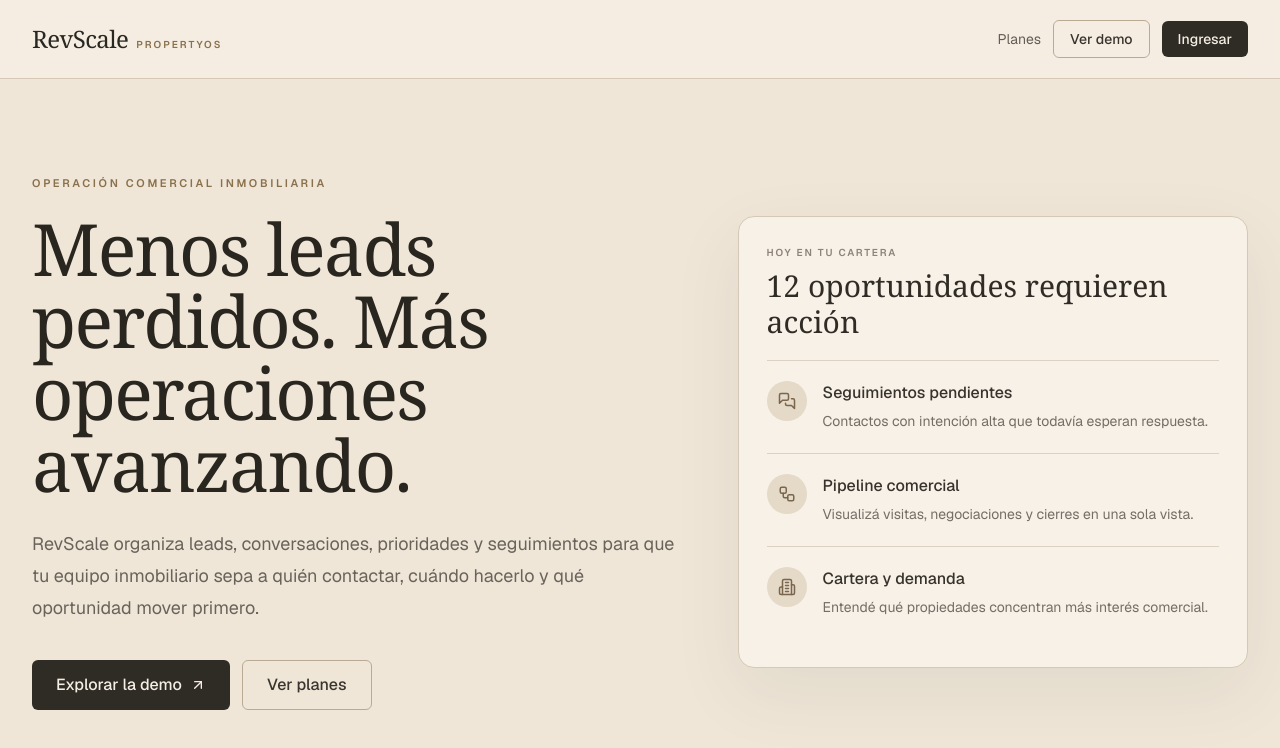
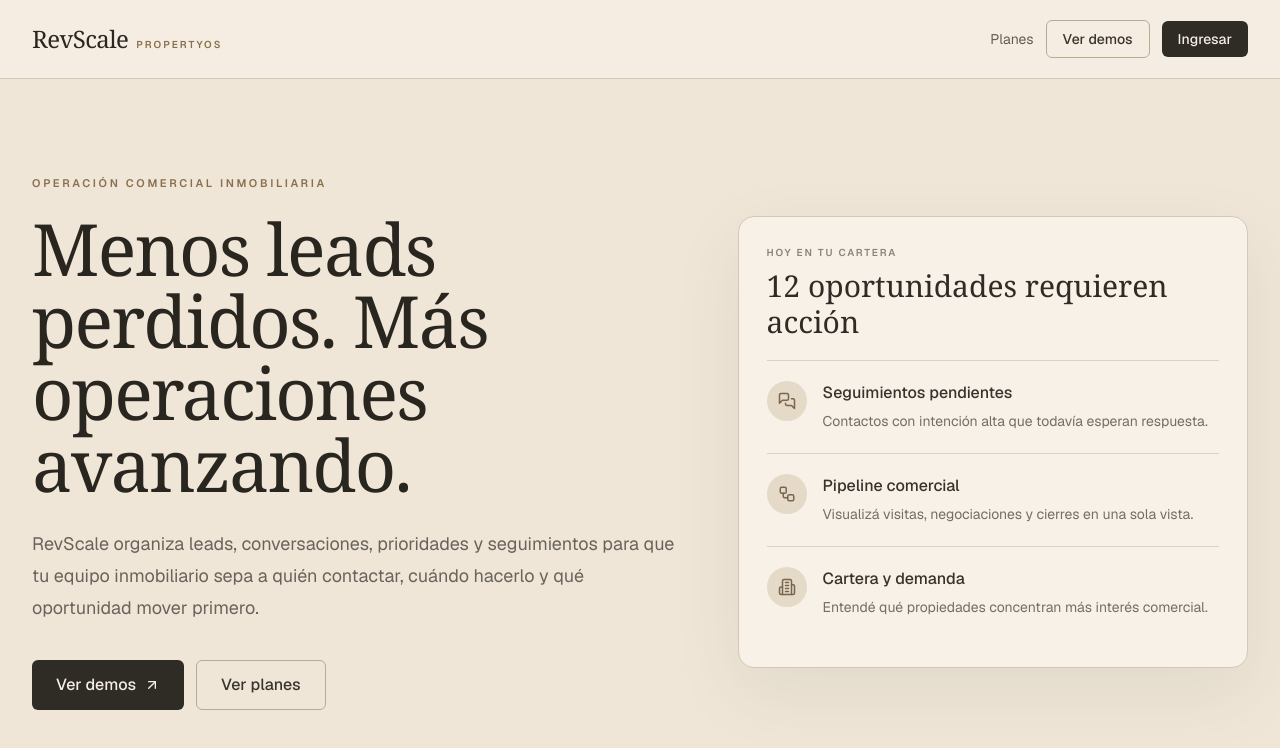
Before and after one commit to revscalesystemsuy/revscale-systems, a Next.js app: page / in a window 1280 px wide. Shown: the top 748 px of the page. Built offline with nearby package versions, Linux system fonts and the light colour scheme.

Commit message:
Route home demo CTAs to plan selector

```diff
--- a/app/page.tsx
+++ b/app/page.tsx
@@ -16,10 +16,10 @@
               Planes
             </Link>
             <Link
-              href="/demo"
+              href="/demos"
               className="rounded-md border border-[#b9aa94] px-4 py-2 text-sm font-medium text-[#38342d] transition hover:bg-[#e7dbca]"
             >
-              Ver demo
+              Ver demos
             </Link>
             <Link
               href="/auth/login"
@@ -45,10 +45,10 @@
 
           <div className="mt-9 flex flex-wrap gap-3">
             <Link
-              href="/demo"
+              href="/demos"
               className="inline-flex items-center gap-2 rounded-md bg-[#2f2b25] px-6 py-3 font-medium text-[#f5eee4] transition hover:bg-[#1f1c18]"
             >
-              Explorar la demo
+              Ver demos
               <ArrowUpRight size={16} />
             </Link>
             <Link
```
